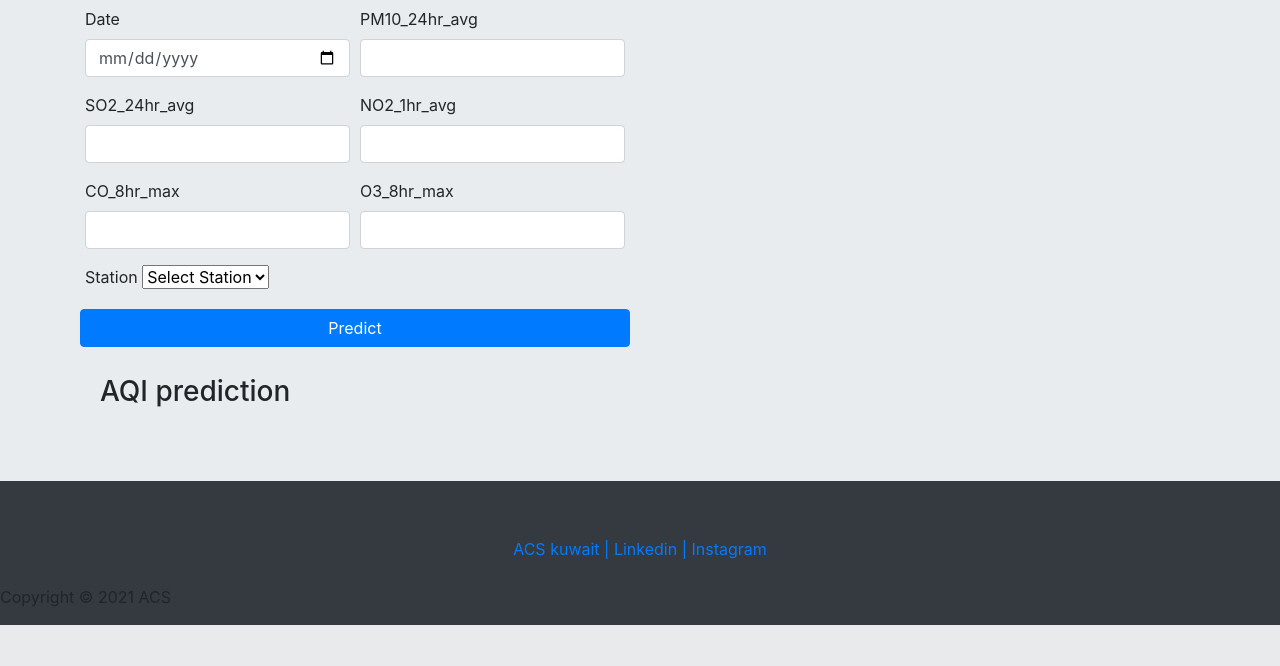
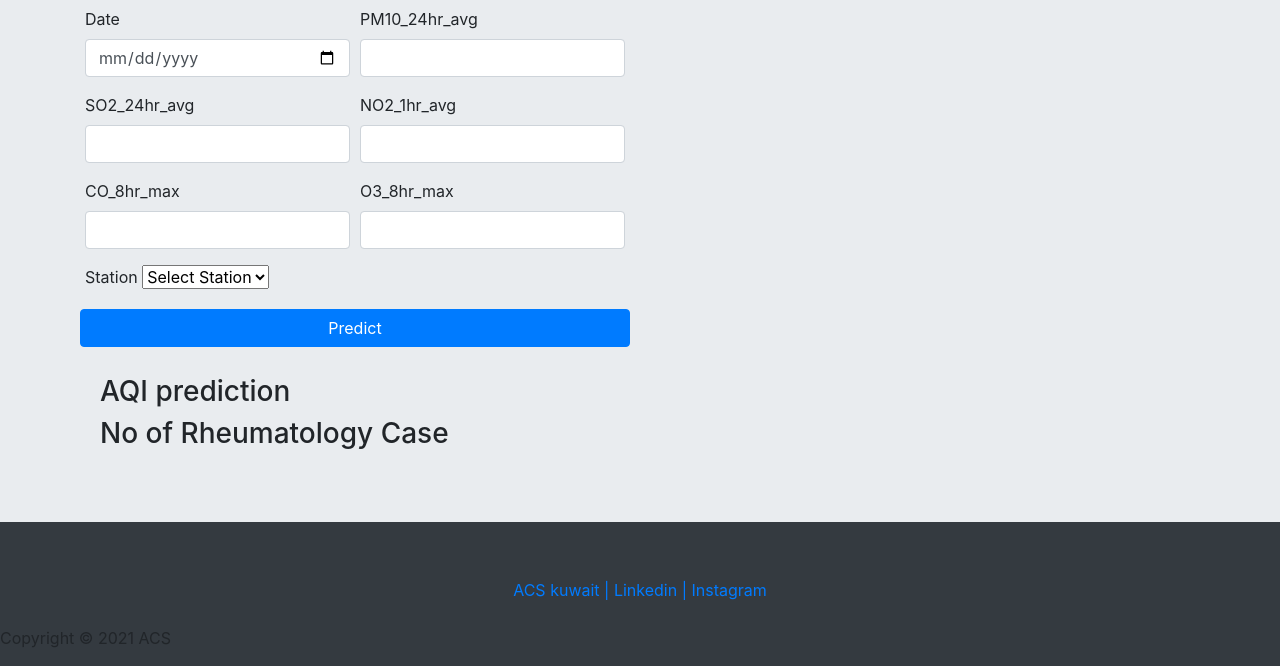
Before and after one commit to khurram-DS/Rheumatology_aqi_acs, a Flask app: page / in a window 1280 px wide. Shown: the part 809-1475 px from the top of the page. Before the commit the page ends 1434 px from the top, so only its background shows below. Run offline with Flask 2, Linux system fonts and the light colour scheme; parts of the project's set-up code (start-up, migrations or seed data) failed here and were passed over; some libraries are stand-ins or nearby versions.

Commit message:
Add files via upload

```diff
--- a/templates/index.html
+++ b/templates/index.html
@@ -152,11 +152,13 @@
                     {% endif %}
                 </div>
                 <div class="col-md-6">
+                    <h3>No of Rheumatology Case </h3>
                     {% if my_prediction2 %}
-                    <h3>No of Rheumatology Case </h3>
-
-
+                    {% if my_prediction2< 0  %}
+                    <h4 class="text text-success">Number of Rheumatology Cases Based on AQI <sub></sub> is None </h4>
+                    {% else %}
                     <h4 class="text text-success">Number of Rheumatology Cases Based on AQI <sub></sub> is {{ my_prediction2 }} </h4>
+                    {% endif %}
                     {% endif %}
                 </div>
                 <div class="col-md-6">
```
